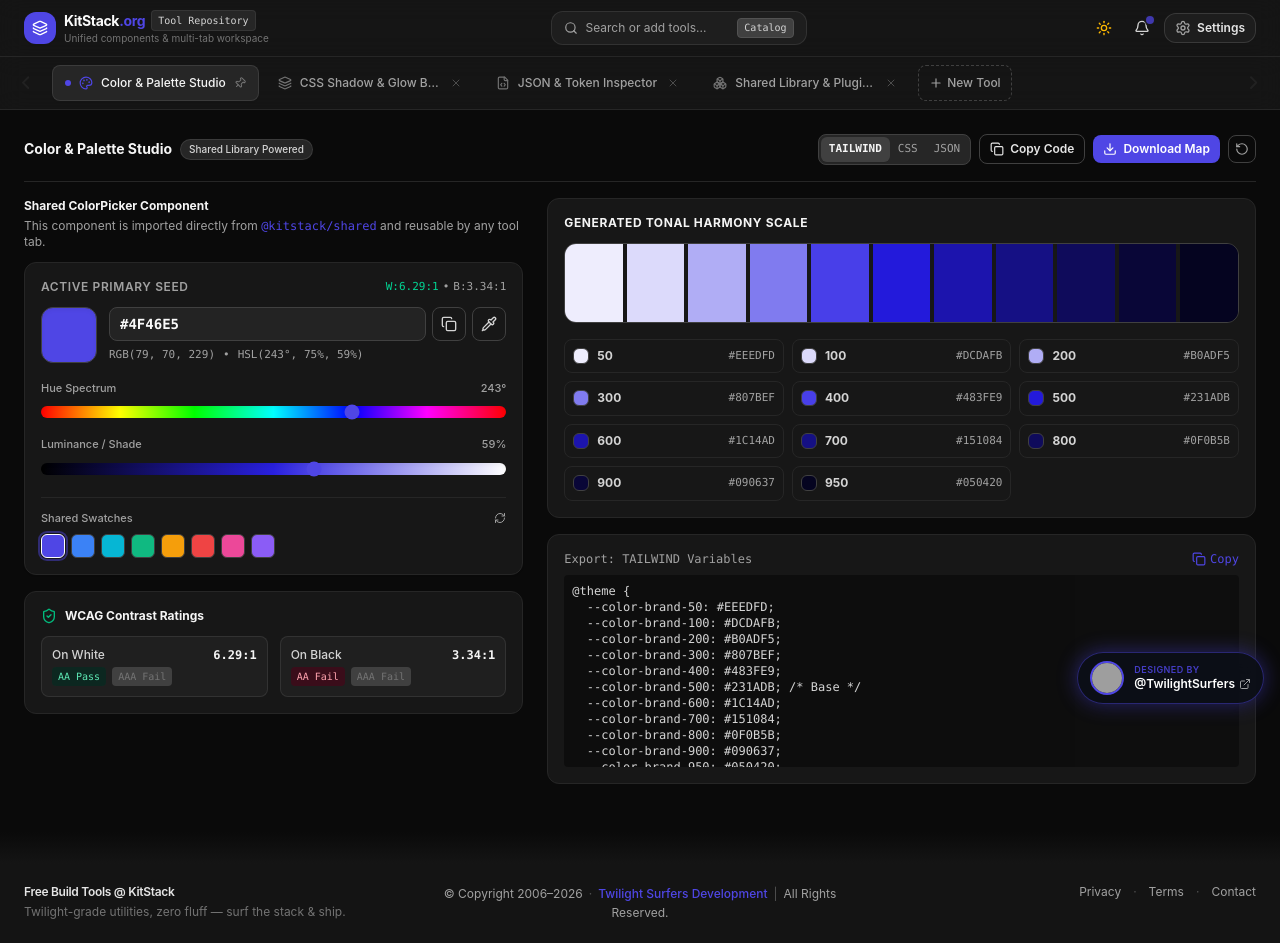
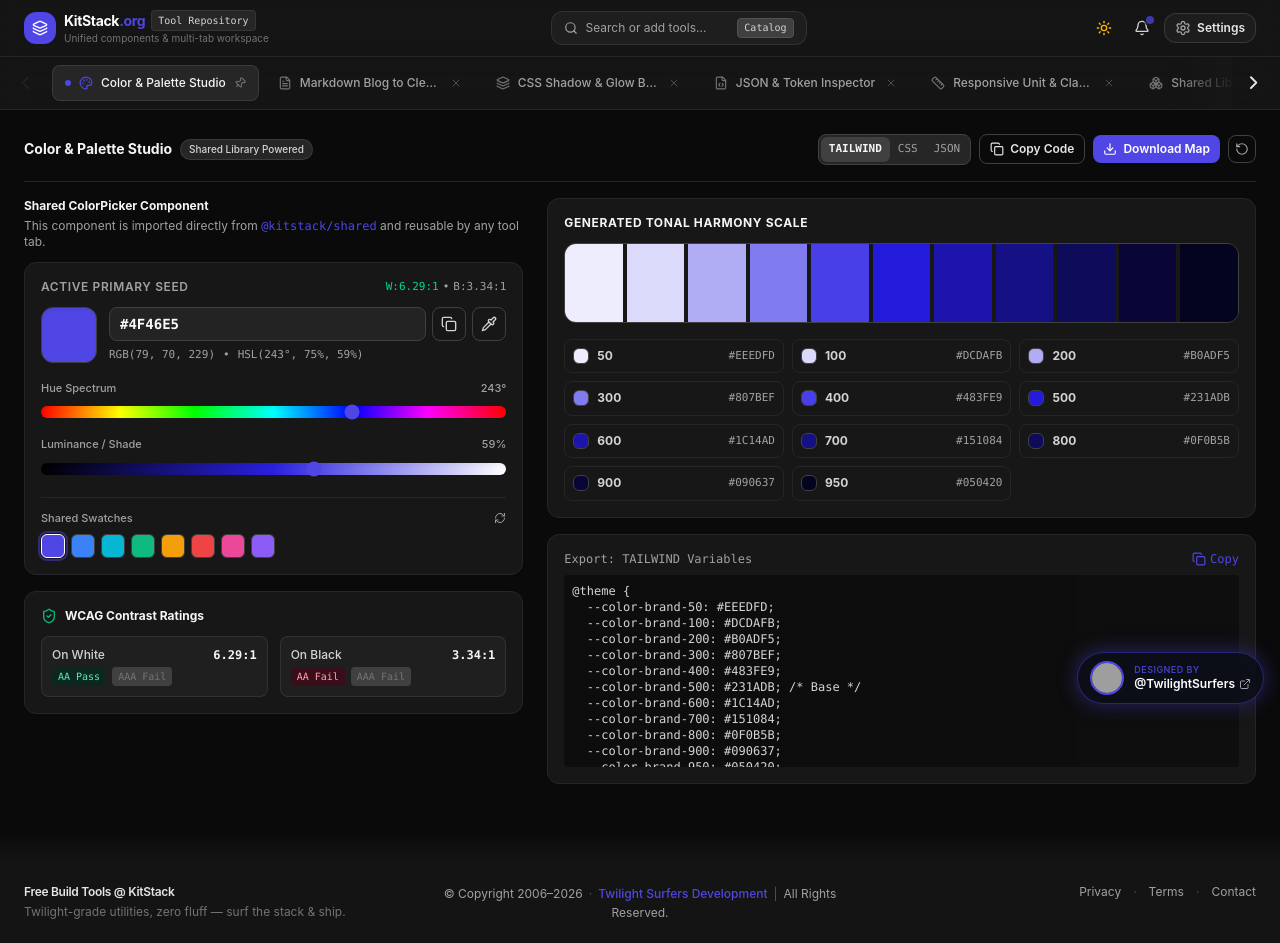
Before and after one commit to TwilightSurfers/KitStack.org, a React (Vite) app: page / in a window 1280 px wide. Built offline with nearby package versions, Linux system fonts and the light colour scheme; grey boxes are pictures that could not be loaded.

Commit message:
feat: include Markdown Blog to Clean HTML in default tabs and auto-open for existing workspaces

```diff
--- a/src/App.tsx
+++ b/src/App.tsx
@@ -103,9 +103,11 @@
 
 const DEFAULT_TABS: OpenTab[] = [
   { tabId: 'tab-1', toolId: 'color-studio', createdAt: 1, isPinned: true },
-  { tabId: 'tab-2', toolId: 'shadow-glow', createdAt: 2 },
-  { tabId: 'tab-3', toolId: 'json-format', createdAt: 3 },
-  { tabId: 'tab-4', toolId: 'library-explorer', createdAt: 4 },
+  { tabId: 'tab-2', toolId: 'markdown-html', createdAt: 2 },
+  { tabId: 'tab-3', toolId: 'shadow-glow', createdAt: 3 },
+  { tabId: 'tab-4', toolId: 'json-format', createdAt: 4 },
+  { tabId: 'tab-5', toolId: 'unit-converter', createdAt: 5 },
+  { tabId: 'tab-6', toolId: 'library-explorer', createdAt: 6 },
 ];
 
 export default function App() {
@@ -126,7 +128,18 @@
         const saved = localStorage.getItem('kitstack_open_tabs');
         if (saved) {
           const parsed = JSON.parse(saved);
-          if (Array.isArray(parsed) && parsed.length > 0) return parsed;
+          if (Array.isArray(parsed) && parsed.length > 0) {
+            // Auto-introduce newly added tools like markdown-html so returning users see them immediately
+            const hasMarkdown = parsed.some((t: OpenTab) => t.toolId === 'markdown-html');
+            if (!hasMarkdown) {
+              parsed.push({
+                tabId: `tab-${Date.now()}`,
+                toolId: 'markdown-html',
+                createdAt: Date.now(),
+              });
+            }
+            return parsed;
+          }
         }
       }
     } catch {
--- a/src/plugins/core-plugins.tsx
+++ b/src/plugins/core-plugins.tsx
@@ -91,7 +91,7 @@
     description: 'Converts blog posts into semantic HTML (<h1>-<h3>, <p>, <ul>) with automated normalization for AI em-dashes, curly quotes, zero-width spaces, and CMS brackets.',
     category: 'Code & Data',
     icon: 'FileText',
-    badge: 'Publisher',
+    badge: 'New Tool',
     version: 'v1.0',
     permissions: ['storage', 'notifications', 'clipboard', 'file-export'],
   },
```
